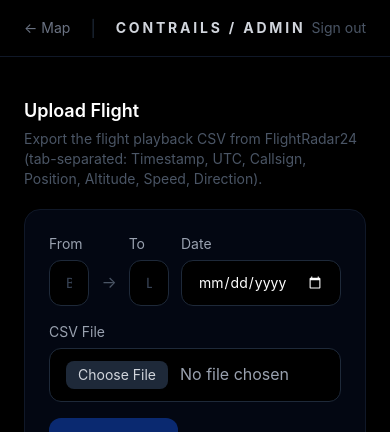
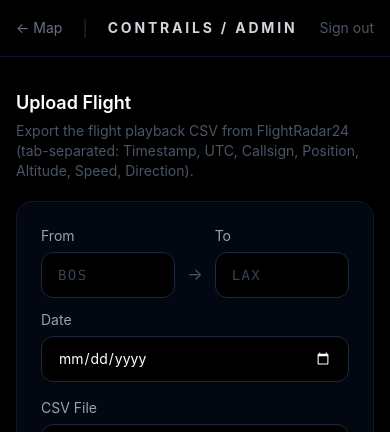
Before and after one commit to danglorioso/contrails, a Next.js app: page /admin in a window 390 px wide. Shown: the top 432 px of the page. Built offline with nearby package versions, Linux system fonts and the light colour scheme; no server answers; the database is empty.

Commit message:
add: layout and styling for mobile

```diff
--- a/app/admin/page.tsx
+++ b/app/admin/page.tsx
@@ -108,7 +108,7 @@ export default function AdminPage() {
   return (
     <div className="min-h-screen bg-black text-white" style={{ overflow: "auto" }}>
       {/* Header */}
-      <div className="border-b border-gray-900 px-6 py-4 flex items-center justify-between sticky top-0 bg-black z-10">
+      <div className="border-b border-gray-900 px-4 sm:px-6 py-4 flex items-center justify-between sticky top-0 bg-black z-10">
         <div className="flex items-center gap-5">
           <a
             href="/"
@@ -129,7 +129,7 @@ export default function AdminPage() {
         </button>
       </div>
 
-      <div className="max-w-2xl mx-auto px-6 py-10">
+      <div className="max-w-2xl mx-auto px-4 sm:px-6 py-8 sm:py-10">
         {/* Upload form */}
         <section className="mb-12">
           <h2 className="text-white font-semibold text-lg mb-1">Upload Flight</h2>
@@ -143,7 +143,8 @@ export default function AdminPage() {
             className="bg-gray-950 rounded-2xl border border-gray-900 p-6 space-y-4"
           >
             {/* Airport row */}
-            <div className="flex items-center gap-3">
+            <div className="flex flex-col sm:flex-row sm:items-center gap-3">
+              <div className="flex items-center gap-3 sm:contents">
                 <div className="flex-1">
                   <label className="block text-gray-400 text-sm mb-1.5">From</label>
                   <input
@@ -155,7 +156,7 @@ export default function AdminPage() {
                     className="w-full bg-black border border-gray-800 rounded-xl px-4 py-3 text-white placeholder-gray-700 uppercase focus:outline-none focus:border-blue-500 transition-colors font-mono text-sm tracking-widest"
                   />
                 </div>
-              <span className="text-gray-600 mt-6">→</span>
+                <span className="text-gray-600 mt-6 flex-shrink-0">→</span>
                 <div className="flex-1">
                   <label className="block text-gray-400 text-sm mb-1.5">To</label>
                   <input
@@ -167,7 +168,8 @@ export default function AdminPage() {
                     className="w-full bg-black border border-gray-800 rounded-xl px-4 py-3 text-white placeholder-gray-700 uppercase focus:outline-none focus:border-blue-500 transition-colors font-mono text-sm tracking-widest"
                   />
                 </div>
-              <div className="flex-1">
+              </div>
+              <div className="sm:flex-1">
                 <label className="block text-gray-400 text-sm mb-1.5">Date</label>
                 <input
                   type="date"
--- a/app/layout.tsx
+++ b/app/layout.tsx
@@ -1,9 +1,16 @@
-import type { Metadata } from "next";
+import type { Metadata, Viewport } from "next";
 import "./globals.css";
 
 export const metadata: Metadata = {
   title: "Contrails",
   description: "Dan's personal flight map",
+};
+
+export const viewport: Viewport = {
+  width: "device-width",
+  initialScale: 1,
+  maximumScale: 1,
+  userScalable: false,
 };
 
 export default function RootLayout({
--- a/components/FlightMap.tsx
+++ b/components/FlightMap.tsx
@@ -110,6 +110,8 @@ export default function FlightMap() {
   const [tooltip, setTooltip] = useState<{ x: number; y: number; callsign: string } | null>(null);
   const [hoveredId, setHoveredId] = useState<string | null>(null);
   const [hoverPos, setHoverPos] = useState<{ x: number; y: number } | null>(null);
+  const [sidebarOpen, setSidebarOpen] = useState(false);
+  const [isTouch, setIsTouch] = useState(false);
   const [viewState, setViewState] = useState<MapViewState>(INITIAL_VIEW);
 
   const viewStateRef = useRef(viewState);
@@ -118,6 +120,10 @@ export default function FlightMap() {
   useEffect(() => {
     viewStateRef.current = viewState;
   }, [viewState]);
+
+  useEffect(() => {
+    setIsTouch(window.matchMedia("(hover: none) and (pointer: coarse)").matches);
+  }, []);
 
   useEffect(() => {
     fetch("/api/flights")
@@ -261,8 +267,8 @@ export default function FlightMap() {
         </div>
       )}
 
-      {/* Hover tooltip — follows cursor */}
-      {hoveredId && hoverPos && hoveredId !== selectedId && (
+      {/* Hover tooltip — follows cursor, desktop only */}
+      {!isTouch && hoveredId && hoverPos && hoveredId !== selectedId && (
         <div
           className="absolute z-30 pointer-events-none"
           style={{ left: hoverPos.x + 12, top: hoverPos.y - 36 }}
@@ -283,16 +289,26 @@ export default function FlightMap() {
             CONTRAILS
           </span>
           {flights.length > 0 && !loading && (
-            <span className="text-gray-500 text-xs">
+            <button
+              onClick={() => setSidebarOpen((o) => !o)}
+              className="pointer-events-auto text-xs transition-colors px-2 py-1 rounded-lg border border-transparent"
+              style={{ color: sidebarOpen ? "#9ca3af" : "#6b7280" }}
+            >
               {flights.length} flight{flights.length !== 1 ? "s" : ""}
-            </span>
+            </button>
           )}
         </div>
       </div>
 
       {/* Flight list sidebar */}
       {flights.length > 0 && (
-        <div className="absolute left-4 top-16 z-10 bg-black/75 backdrop-blur-md rounded-2xl border border-gray-800/80 p-3 w-56 max-h-[55vh] overflow-y-auto">
+        <div
+          className={`absolute left-4 top-16 z-20 bg-black/75 backdrop-blur-md rounded-2xl border border-gray-800/80 p-3 max-h-[55vh] overflow-y-auto transition-all duration-200 origin-top-left w-52 sm:w-56 ${
+            sidebarOpen
+              ? "opacity-100 scale-100 pointer-events-auto"
+              : "opacity-0 scale-95 pointer-events-none"
+          }`}
+        >
           <p className="text-gray-600 text-[10px] uppercase tracking-[0.15em] font-medium mb-2.5 px-1">
             Flights
           </p>
@@ -348,7 +364,7 @@ export default function FlightMap() {
           Math.max(...selected.coordinates.map(([, , a]) => a)) * 3.28084
         );
         return (
-          <div className="absolute left-4 bottom-24 z-10 bg-black/75 backdrop-blur-md rounded-2xl border border-gray-800/80 p-4 w-56">
+          <div className="absolute z-10 bg-black/75 backdrop-blur-md border border-gray-800/80 p-4 left-0 right-0 bottom-0 rounded-t-2xl sm:left-4 sm:right-auto sm:bottom-24 sm:w-56 sm:rounded-2xl">
             <p className="text-white text-sm font-semibold mb-3 truncate">
               {selected.name}
             </p>
@@ -379,7 +395,7 @@ export default function FlightMap() {
       })()}
 
       {/* Controls — bottom right */}
-      <div className="absolute right-4 bottom-6 z-10 flex flex-col items-end gap-2">
+      <div className="absolute right-4 z-10 flex flex-col items-end gap-2" style={{ bottom: "max(1.5rem, env(safe-area-inset-bottom, 1.5rem))" }}>
         <div className="flex flex-col items-end gap-2">
           <div className="flex items-center gap-2">
             {/* Compass — rotates with bearing, click resets to north */}
```
Lines whose indentation alone changed are shown as unchanged.
